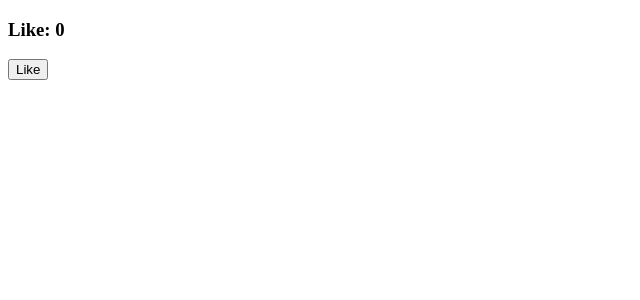
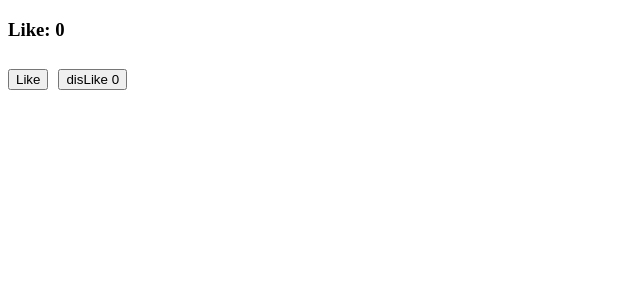
Before and after one commit to nambinachiyr/Hello_React, a React (Vite) app: page / in a window 1280 px wide. Shown: the top 300 px of the page, without its empty margins (0-640 px from the left). Built offline with nearby package versions, Linux system fonts and the light colour scheme.

Commit message:
One REducer multiple state

```diff
--- a/src/App.jsx
+++ b/src/App.jsx
@@ -8,6 +8,8 @@ function App() {
    <>
       <h3>Like: {like}</h3>
       <button onClick={()=>dispatch({type:"LIKE"})}>Like</button>
+      <button onClick={()=>dispatch({type:"DISLIKE"})} style={{margin:10}}>disLike {like}</button>
+
    </>
   )
 }
--- a/src/Reducer/R_out_of_comp.js
+++ b/src/Reducer/R_out_of_comp.js
@@ -2,9 +2,13 @@
 let initialValue = 0;
 
 function reducer(state,action){
-    if(action.type == "LIKE"){
+    if(action.type == "DISLIKE"){
+        return state-1;
+    }
+    else if(action.type == "LIKE"){
         return state+1;
     }
+    return state;// This is current state
 }
 
 export {initialValue , reducer};
```
